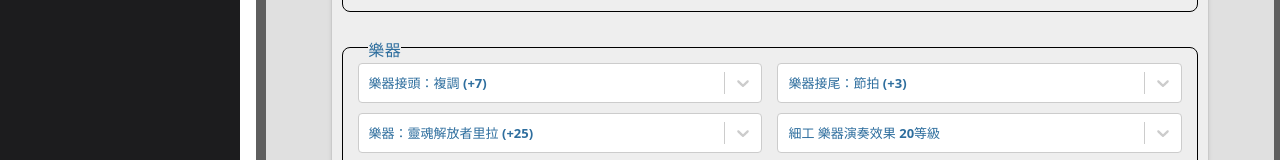
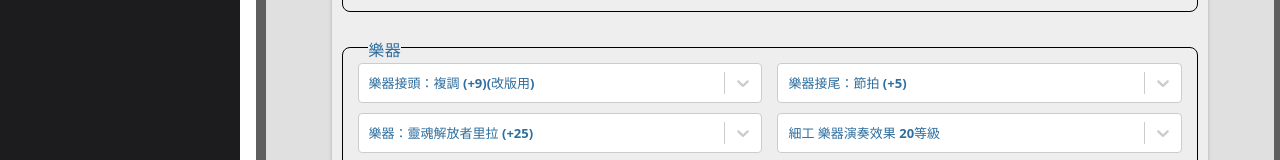
Before and after one commit to Zaphiox/mabinogi-misc, a React (Vite) app: page /#/calculator in a window 1280 px wide. Shown: the part 333-493 px from the top of the page. Built offline with nearby package versions, Linux system fonts and the light colour scheme.

Commit message:
update const for new mabinogi-enchantment-update

```diff
--- a/src/pages/calculator/calConst.ts
+++ b/src/pages/calculator/calConst.ts
@@ -72,6 +72,8 @@ const instrumentBaseOptions: Option[] = [
 
 const instrumentPrefixOptions: Option[] = [
   { value: 0, label: '樂器接頭：無相關賦予' },
+  { value: 9, label: '樂器接頭：複調 (+9)(改版用)' },
+  { value: 8, label: '樂器接頭：複調 (+8)(改版用)' },
   { value: 7, label: '樂器接頭：複調 (+7)' },
   { value: 6, label: '樂器接頭：複調 (+6)' },
   { id: 'Polyphony5', value: 5, label: '樂器接頭：複調 (+5)' },
@@ -84,6 +86,8 @@ const instrumentPrefixOptions: Option[] = [
 
 const instrumentSuffixOptions: Option[] = [
   { value: 0, label: '樂器接尾：無相關賦予' },
+  { value: 5, label: '樂器接尾：節拍 (+5)' },
+  { value: 4, label: '樂器接尾：節拍 (+4)' },
   { value: 3, label: '樂器接尾：節拍 (+3)' },
   { value: 2, label: '樂器接尾：節拍 (+2)' },
   { value: 1, label: '樂器接尾：和音 (+1)' },
```
